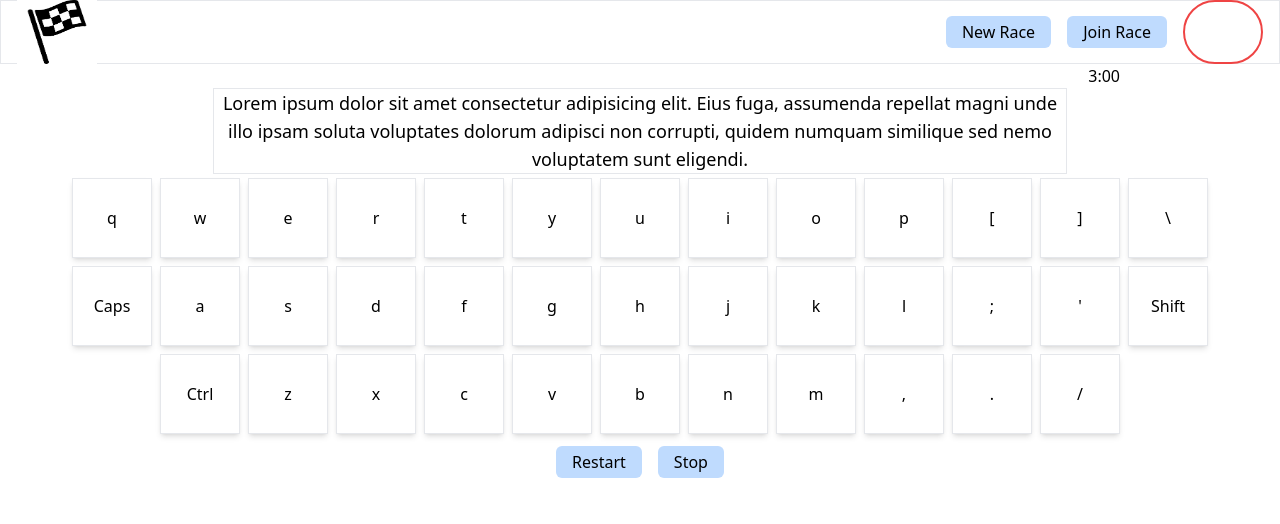
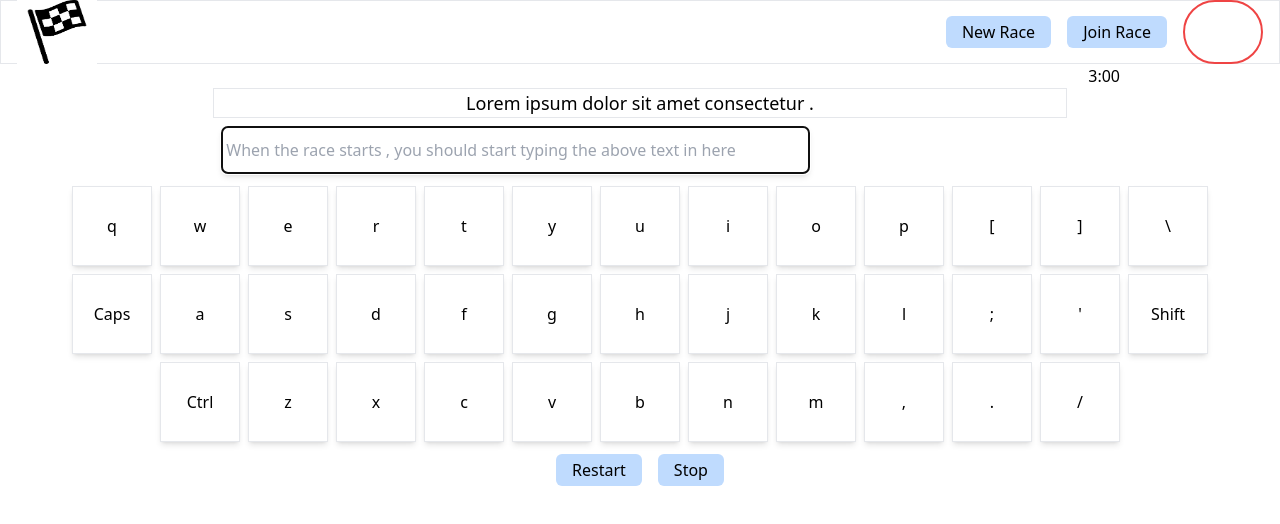
Before and after one commit to Hallcoder/typestar, a Next.js app: page /race in a window 1280 px wide. Shown: the top 524 px of the page. Built offline with nearby package versions, Linux system fonts and the light colour scheme.

Commit message:
[feat]: error highlighting

```diff
--- a/src/pages/race/index.tsx
+++ b/src/pages/race/index.tsx
@@ -4,48 +4,80 @@ import OutsideClickHandler from 'react-outside-click-handler';
 import { useEffect, useRef, useState } from "react";
 import toast, { Toaster } from "react-hot-toast";
 import Button from "@/components/common/button";
-import Queue from "@/utils/queue";
-import Stack from "@/utils/stack";
+
 
 export default function Race(){
-    const textToWrite:any = `Lorem ipsum dolor sit amet consectetur adipisicing elit.
-    Eius fuga, assumenda repellat magni unde illo ipsam soluta
-    voluptates dolorum adipisci non corrupti, quidem numquam similique
-    sed nemo voluptatem sunt eligendi.`;
-    const writtenTextClass = 'text-yellow-500';
-    const [text,setText] = useState(new Queue());
-    const [written,setWritten] = useState(new Stack());
-    const [textDisplay,setTextDisplay] = useState('');
-    var tempText:Queue,tempWritten:Stack;
+    const textToWrite:any = `Lorem ipsum dolor sit amet consectetur .`;
+    const writtenTextClass = 'text-green-500 text-lg';
+    const invalidCharacterClass = 'text-red-500 underline text-lg';
+    const [text,setText] = useState<string[]>([]);
+    const [written,setWritten] = useState<{value:string,valid:boolean}[]>([]);
+    var tempText:string[],tempWritten:string[];
     useEffect(() => {
-        tempText = new Queue();
-        tempWritten = new Stack();
+        tempText = [];
         let i = 0;
         while(i < textToWrite.length){
             tempText.push(textToWrite[i]);
             i++;
         }
-        setText(prev => tempText)
+        setText(tempText)
         toast('Make sure to click on the paragraph before writing and you will see the border changing meaning now you can Start!',
         {style: {
             borderRadius: '10px',
             background: '#333',
             color: '#fff',
-     },duration:5000 }
+     },duration:500 }
      ,);
-      }, []);
+    }, []);
+    const inputRef = useRef<HTMLInputElement>(null);
+      useEffect(() => {
+        // Set the cursor position to the end of the written text
+        inputRef.current!.selectionStart = written.length;
+        inputRef.current!.selectionEnd = written.length;
+      }, [written]);
       const sleep = (ms) => {
         return new Promise((resolve) => setTimeout(resolve, ms));
       }
     const [focused,setFocus] = useState(false);
     const [keyPressed,setKeyPressed] = useState("");
+    const handleChange = (e) => {
+        // if(e.target.value == text.slice(0,e.target.value.length))
+        //  setWritten(prev => [...prev,{value:e.target.value,valid:true}])
+        // else
+        // setWritten(prev => [...prev,{value:e.target.value,valid:false}])
+    }
     const keyPressHandler = async(e:any) => {
         let tempText = text;
         let tempWritten = written;
-        tempText.pop();
-        tempWritten.push(e.key)
+         if(e.key == " "){
+            tempText.shift();
+            setText(tempText)
+            console.log(text)
+            setWritten([]);
+            return;
+         }
+         if(['Control','Alt','Enter','Shift','CapsLock','Delete'].includes(e.key)) return;
+        if(e.key == 'Backspace') {
+            // e.preventDefault();
+            if(tempText.length == 0) return;
+            tempText.unshift(tempWritten[tempWritten.length-1].value)
+            tempWritten.pop();
+            setWritten(tempWritten);
+            setText(tempText);
+            return;
+        }
+        if(e.key == tempText[0]){
+            console.log('e.key:',e.key,"tempText[0]:",tempText[0])
+            tempWritten.push({value:e.key,valid:true})
+        }else{
+            console.error('Not equal broo')
+            console.log('e.key:',e.key,"tempText[0]:",tempText[0])
+            tempWritten.push({value:e.key,valid:false})
+        }
+        tempText.shift();
         setText(tempText);
         setWritten(tempWritten);
+
         setKeyPressed(e.key);
     }
     const focus = () => {
@@ -61,7 +93,6 @@ export default function Race(){
     const restartRace = () => {
 
     }
-    const inputRef = useRef<HTMLInputElement>(null);
     return <Layout >
         <div><Toaster></Toaster></div>
         <span className="flex justify-end w-9/12 m-auto">3:00</span>
@@ -69,16 +100,15 @@ export default function Race(){
         className='w-9/12 border'
         onOutsideClick= {() => {
             setFocus(false);
-            console.log('false focus');
         }}>
-        <div className="w-8/12  m-auto">
+        <div className="w-8/12  m-auto" >
        <p className={!focused ? 'text-center border w-full m-auto text-lg':"text-center border w-full m-auto text-lg border-2 border-blue-300"} onClick={focus}>
-      <span className={writtenTextClass}>{written.elements}</span>
-      <span className={"writtenTextClass"}>{text.elements}</span>
+      {written.map(w=> <span className={w.valid ? writtenTextClass:invalidCharacterClass}>{w.value}</span>)}
+      <span className={"writtenTextClass"}>{text}</span>
        </p>
+    <input ref={inputRef} onChange={handleChange} value={written.map(w => w.value).join('')} className='border w-[46vw] rounded-md h-[6vh] p-1  m-2 shadow-md' autoFocus={true} placeholder="When the race starts , you should start typing the above text in here" type="text"  onKeyDown={keyPressHandler} />
     </div>
         </OutsideClickHandler>
-    <input ref={inputRef} type="text" className="w-40 border absolute -top-10" onKeyPress={keyPressHandler} />
     <div className="w-8/12 m-auto">
         <Keyboard onKeyPressHandler={keyPressHandler} activeKey={keyPressed}/>
     </div>
```
Also changed, not shown: 2 other files (tests, documents, lock files or other folders).
